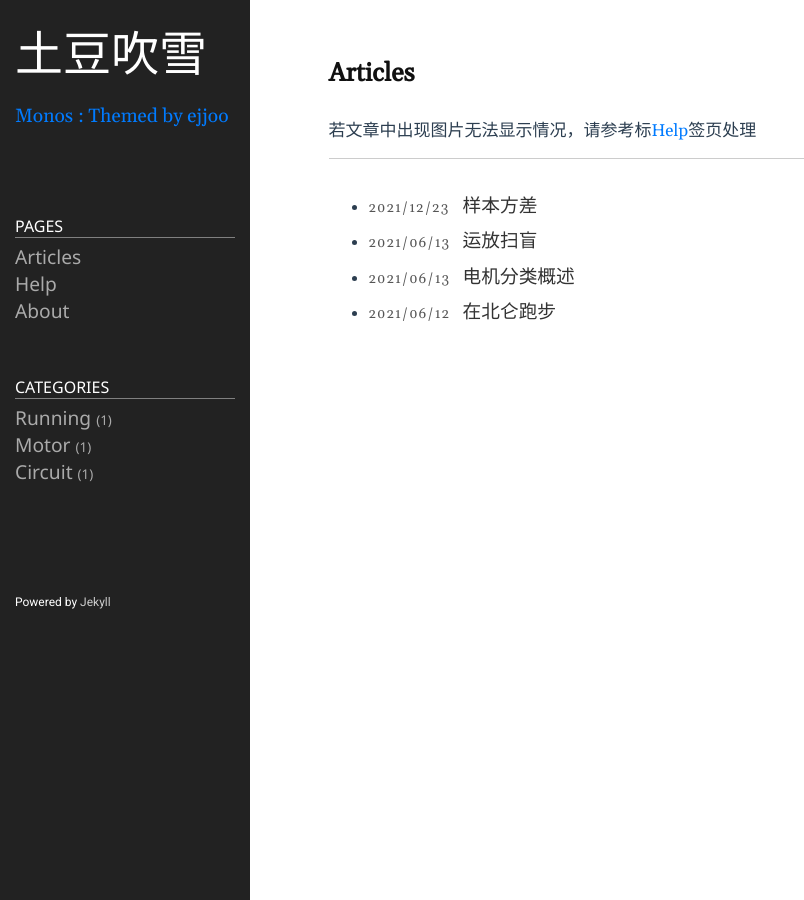
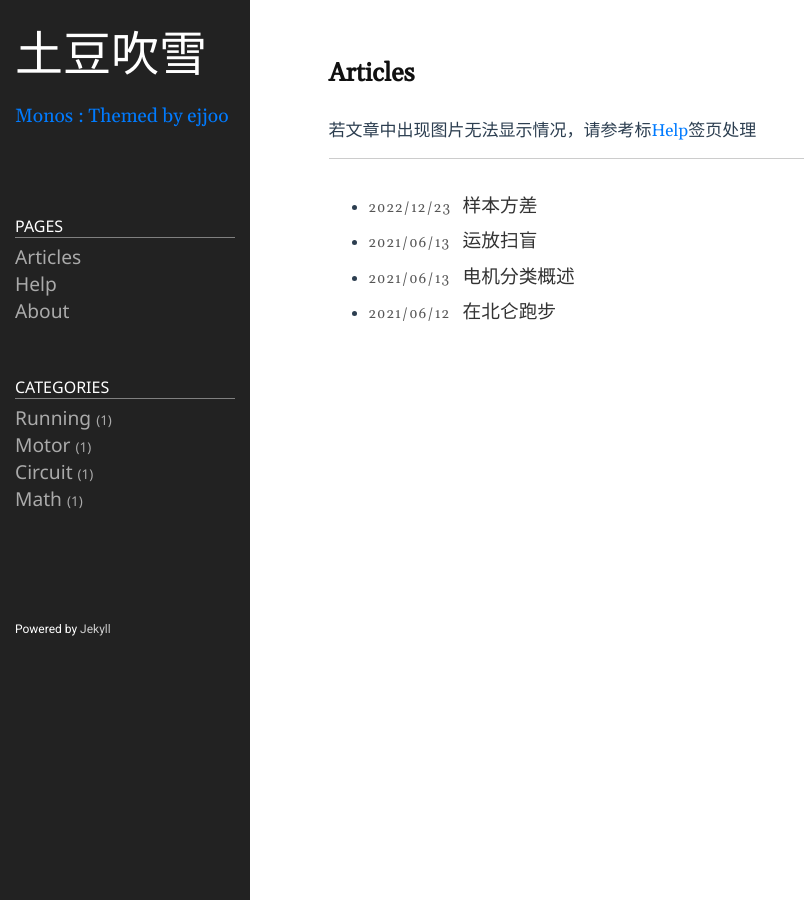
Before and after one commit to tudouchuixue/tudouchuixue.github.io, a Jekyll site: the page built from index.md, in a window 1280 px wide. Shown: the whole page, without its empty margins (0-804 px from the left). Built offline with Jekyll 4.4.1, drawn with Linux system fonts in a browser that asks for light colours.

```diff
--- a/_posts/数学知识/2021-12-23-样本方差.markdown
+++ b/_posts/数学知识/2021-12-23-样本方差.markdown
@@ -1,11 +1,11 @@
-样本均值是随机向量 X 期望（若存在）的无偏估计：
-
 ---
 layout: post
 title: 样本方差
 date: 2022-12-23 19:20:23 +0900
 category: Math
 ---
+
+样本均值是随机向量 X 期望（若存在）的无偏估计：
 
 $$ \overline{X}=\frac{1}{N} \sum_{i=1}^{N}X_{i} $$
 
```
